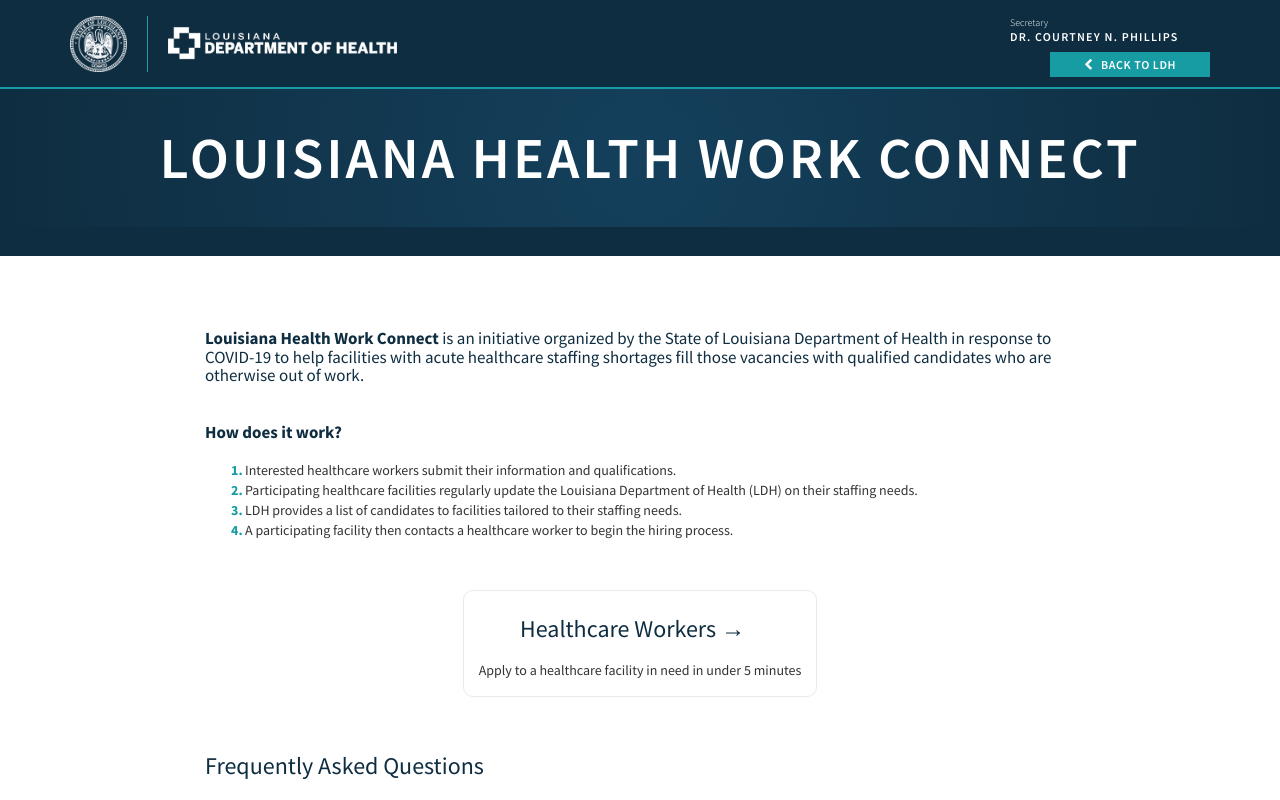
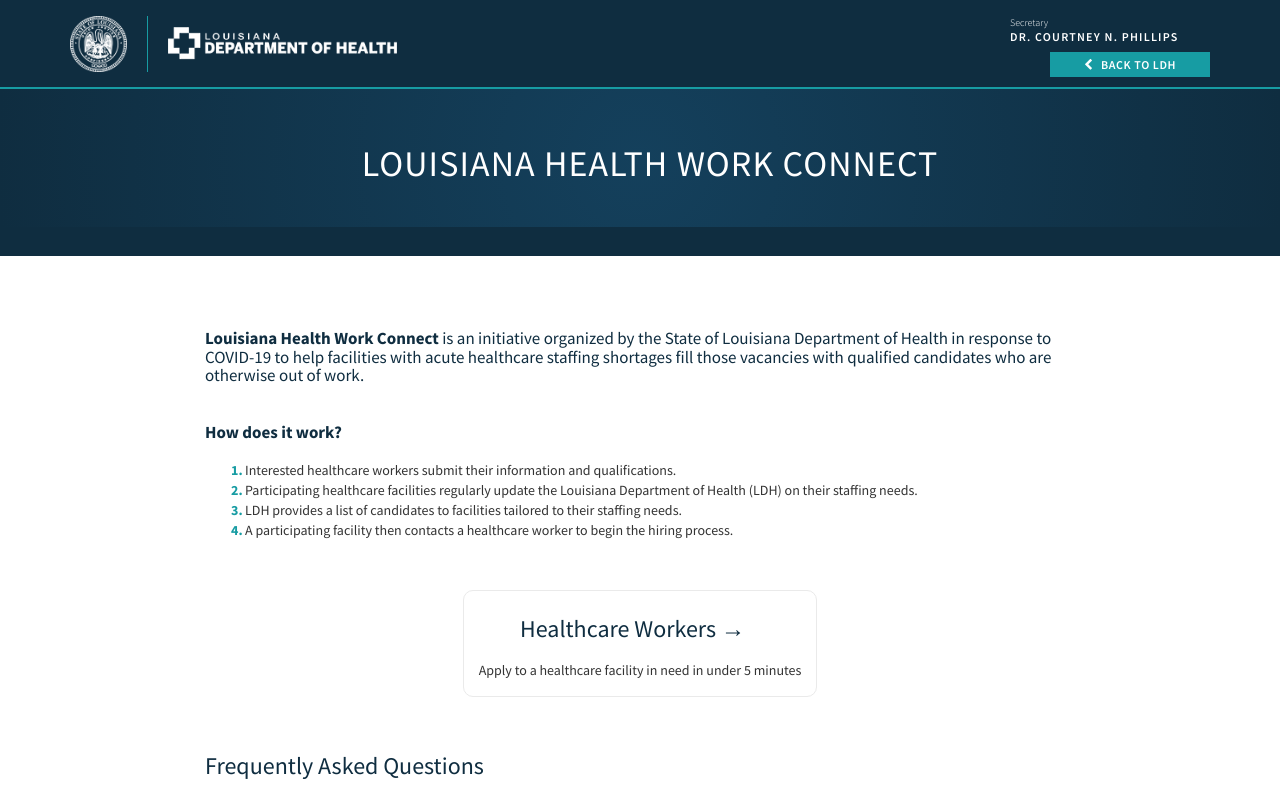
Before and after one commit to usdigitalresponse/la-health-work-connect, a Next.js app: page / in a window 1280 px wide. Shown: the top 800 px of the page. Built offline with nearby package versions, Linux system fonts and the light colour scheme.

Commit message:
title again

```diff
--- a/components/page-wrapper.js
+++ b/components/page-wrapper.js
@@ -126,7 +126,26 @@
             <div className="wrapper">
               <div>
                 <div>
-                  <div className="title">{contentTitle}</div>
+                  <div className="title">
+                    <h1>{contentTitle}</h1>
+                    <style jsx>
+                      {`
+                        h1 {
+                          color: #fff;
+                          text-align: center;
+                          text-decoration: none;
+                          border: none;
+                          margin-bottom: 0;
+                        }
+
+                        @media (max-width: 600px) {
+                          h1 {
+                            font-size: 20px;
+                          }
+                        }
+                      `}
+                    </style>
+                  </div>
                 </div>
               </div>
             </div>
```
